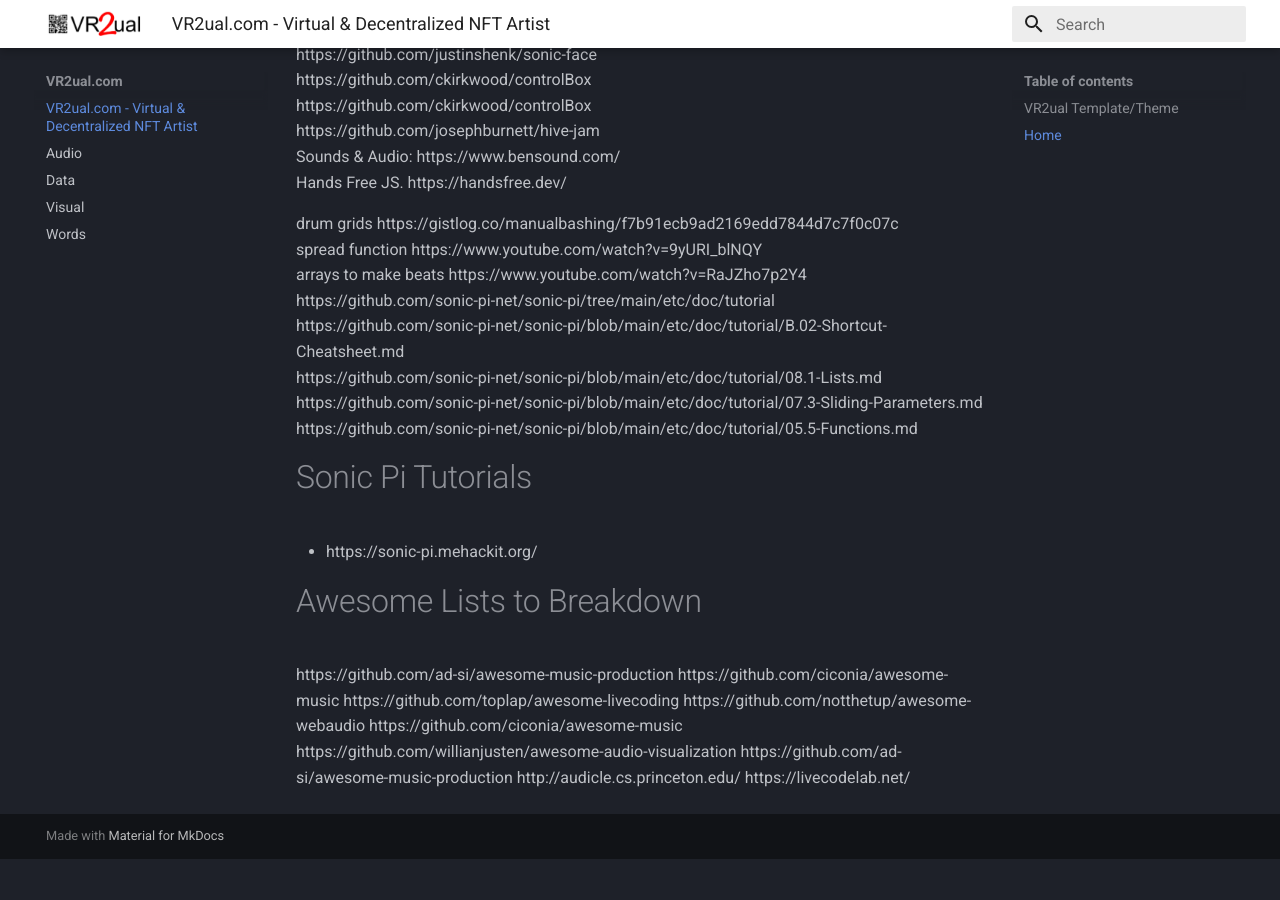
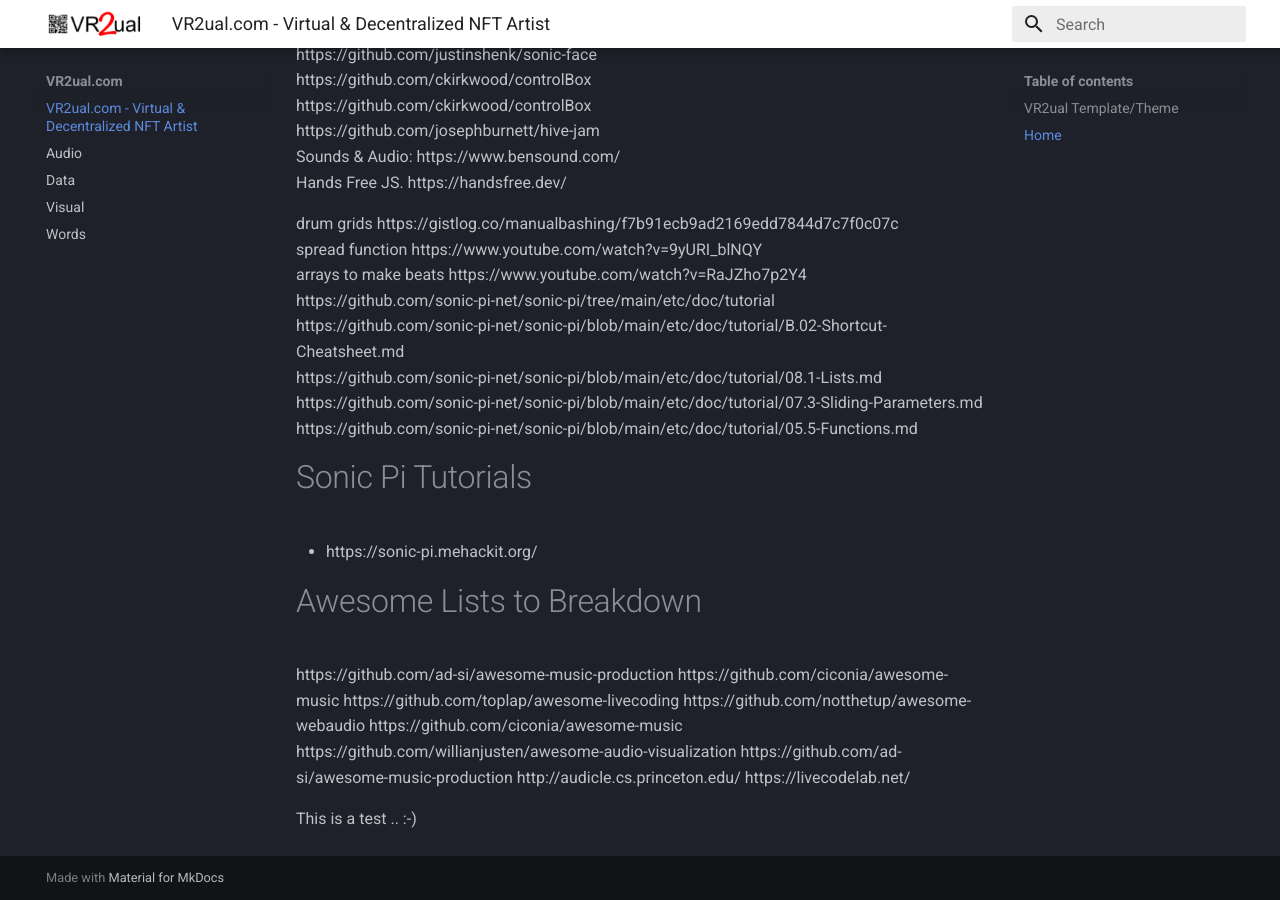
Before and after one commit to dyo-au/vr2ual.com, an MkDocs documentation site: the page built from docs/index.md, in a window 1280 px wide and 900 px high, scrolled down 2956 px. Built offline with MkDocs 1.6.1 and Material for MkDocs 9.7.7, drawn with Linux system fonts in a browser that asks for light colours; before the commit the page ends 3815 px from its top, so only the background shows below that.

Commit message:
updating from laptop

```diff
--- a/docs/index.md
+++ b/docs/index.md
@@ -126,3 +126,5 @@
 https://github.com/ad-si/awesome-music-production
 http://audicle.cs.princeton.edu/
 https://livecodelab.net/
+
+This is a test .. :-)
```
